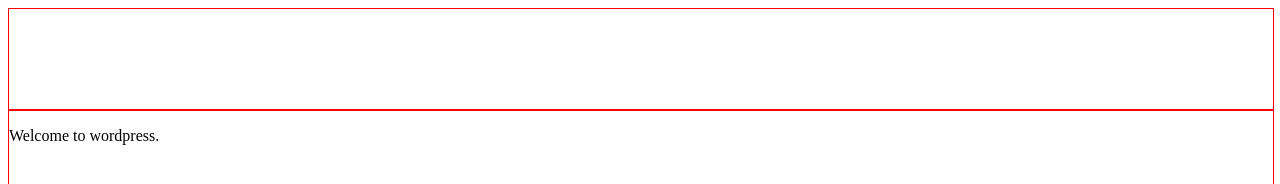
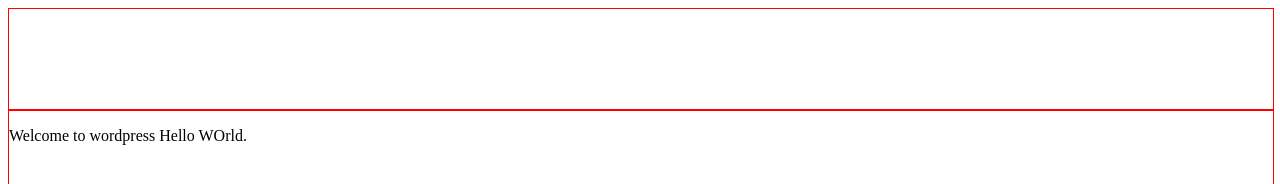
Before and after one commit to henneall/website001, a plain HTML site: page index.html in a window 1280 px wide. Shown: the top 184 px of the page. Drawn offline with Linux system fonts and the light colour scheme.

Commit message:
Adds Hello World

```diff
--- a/index.html
+++ b/index.html
@@ -23,7 +23,7 @@
 
 			</div>
 			<div class= "section1">
-				<p>Welcome to wordpress.</p>
+				<p>Welcome to wordpress Hello WOrld.</p>
 			</div>
 
 			<div class= "section2"></div>
```
